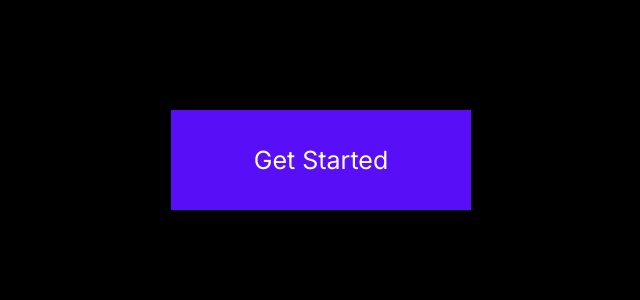
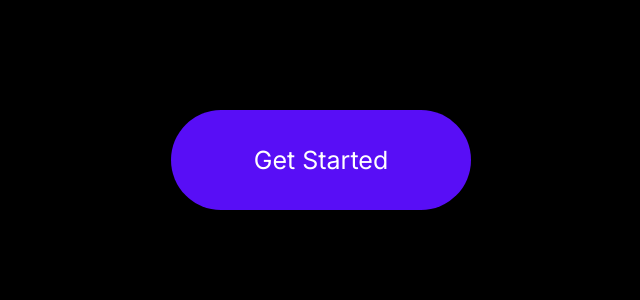
Before and after one commit to roychon/CodeVision, a PHP site: page /sites/ in a window 1280 px wide. Shown: the part 982-1282 px from the top of the page, without its empty margins (319-959 px from the left). Run offline with PHP 8.4, Linux system fonts and the light colour scheme; data that the repository does not hold is empty; some libraries are stand-ins or nearby versions.

Commit message:
css on landing page and about me

```diff
--- a/public/css/main.css
+++ b/public/css/main.css
@@ -1136,6 +1136,7 @@ footer a {
 }
 
 .callAction {
+
     margin-top: 80px;
     margin-bottom: 80px;
     display: flex;
@@ -1148,7 +1149,7 @@ footer a {
     padding-right: 1rem;
     color: white;
     padding: 0.7rem 1.5rem;
-    border-radius: 5 rem;
+    border-radius: 5rem;
     font-size: 25px;
     background-color: var(--dark-purple-btn);
 }
--- a/public/css/projectCard.css
+++ b/public/css/projectCard.css
@@ -4,6 +4,7 @@
     max-height: 200px;
     object-fit: cover;
     object-position: center;
+
     /* height: auto; */
     /* aspect-ratio: 1; */
 }
```
